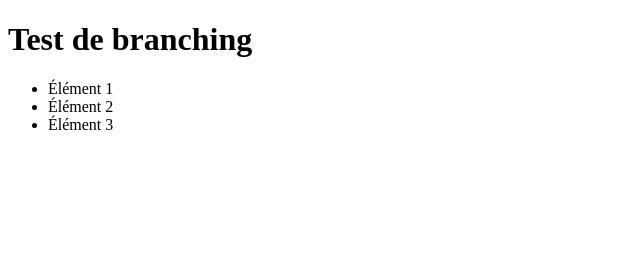
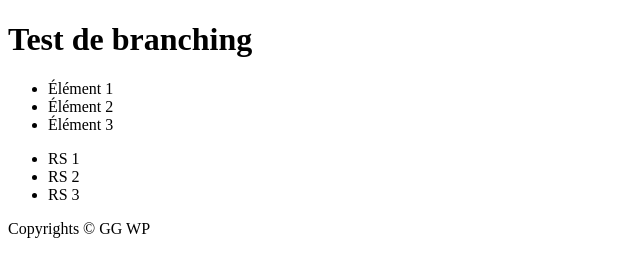
Before and after one commit to Akyrax729/Git_Branche, a plain HTML site: page index.html in a window 1280 px wide. Shown: the whole page, without its empty margins (0-640 px from the left). Drawn offline with Linux system fonts and the light colour scheme.

Commit message:
ajout footer

```diff
--- a/index.html
+++ b/index.html
@@ -15,5 +15,13 @@
             </ul>
         </nav>
     </header>
+    <footer>
+        <ul>
+            <li>RS 1</li>
+            <li>RS 2</li>
+            <li>RS 3</li>
+        </ul>
+        Copyrights &copy GG WP
+    </footer>
 </body>
 </html>
```
